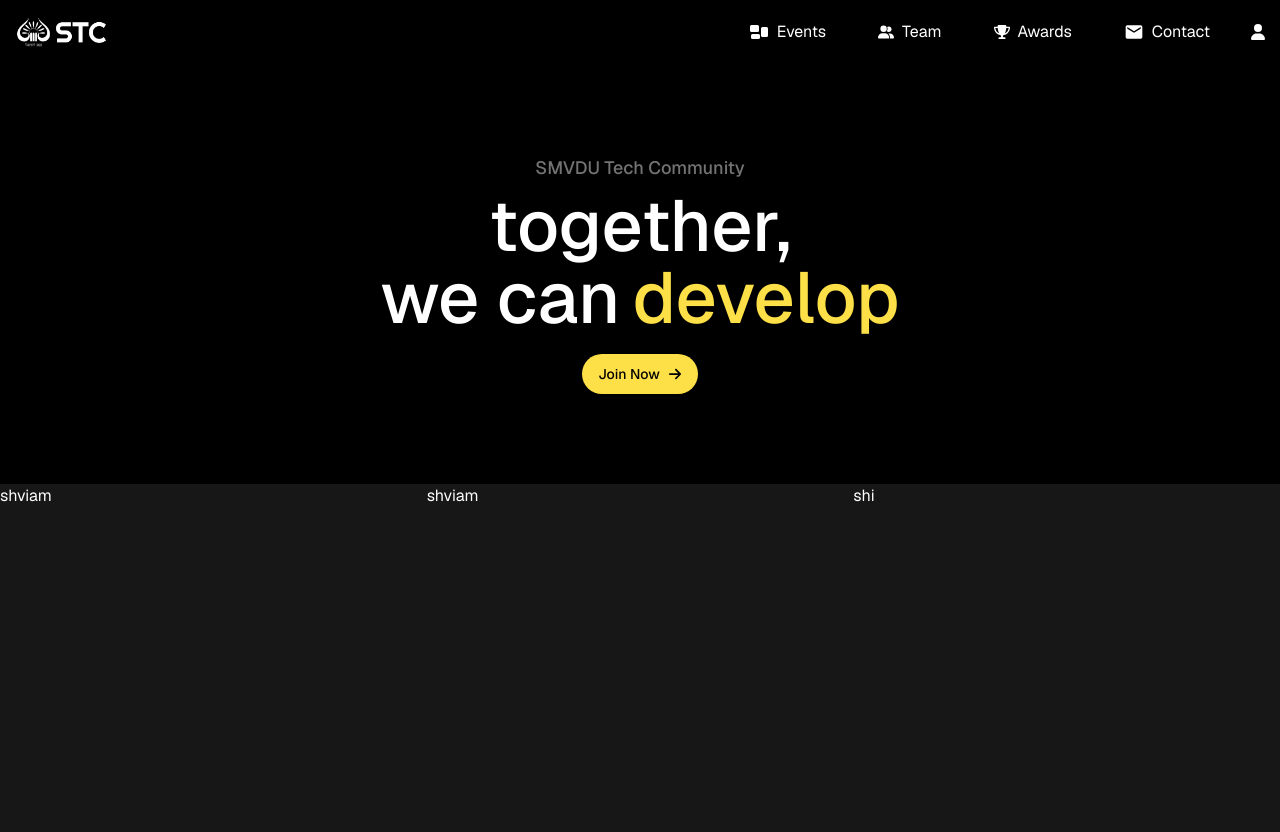
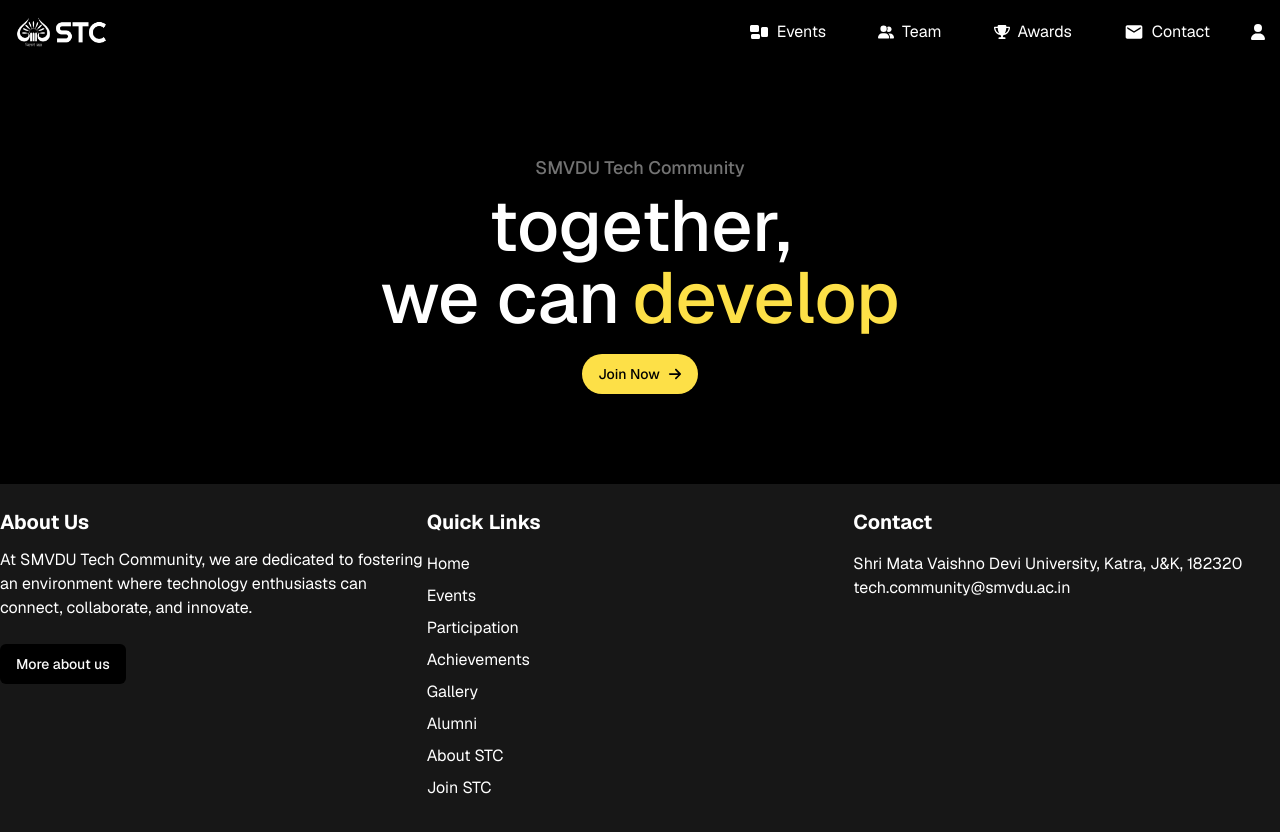
Before and after one commit to adityasays/stc-website, a Next.js app: page / in a window 1280 px wide. Shown: the top 832 px of the page. Built offline with nearby package versions, Linux system fonts and the light colour scheme.

Commit message:
footer draft 1 done, links need to be updated

```diff
--- a/src/components/global/Footer.tsx
+++ b/src/components/global/Footer.tsx
@@ -1,12 +1,59 @@
+import Link from 'next/link';
+import React from 'react';
+import { Button } from '../ui/button';
+
 export default function Footer() {
   return (
-    <footer className="min-h-96 w-full bg-neutral-900 text-white">
+    <footer className="min-h-96 w-full bg-neutral-900 text-white py-6">
       <section className="mx-auto max-w-7xl">
         <div></div>
         <div className="grid grid-cols-1 md:grid-cols-3">
-          <div>shviam</div>
-          <div>shviam</div>
-          <div>shi</div>
+          <div className=''>
+            <h3 className="text-xl font-bold">About Us</h3>
+            <p className='py-3'>
+              At SMVDU Tech Community, we are dedicated to fostering an environment
+              where technology enthusiasts can connect, collaborate, and innovate.
+            </p>
+            <div className='py-3'>
+
+            <Button className='bg-black'>More about us</Button>
+            </div>
+          </div>
+          <div>
+            <h3 className="text-xl font-bold mb-4">Quick Links</h3>
+            <ul className='space-y-2'>
+              <li><Link href="/">Home</Link></li>
+              <li><Link href="/events">Events</Link></li>
+              <li><Link href="/participation">Participation</Link></li>
+              <li><Link href="/achievements">Achievements</Link></li>
+              <li><Link href="/gallery">Gallery</Link></li>
+              <li><Link href="/alumni">Alumni</Link></li>
+              <li><Link href="/about-stc">About STC</Link></li>
+              <li><Link href="/join-stc">Join STC</Link></li>
+            </ul>
+          </div>
+          <div>
+            <h3 className="text-xl font-bold mb-4">Contact</h3>
+            <p>Shri Mata Vaishno Devi University, Katra, J&K, 182320</p>
+            <p>tech.community@smvdu.ac.in</p>
+            <ul className="flex space-x-4 mt-4">
+              <li>
+                <Link href="https://www.linkedin.com/in/your-linkedin-profile">
+                  <i className="fa fa-linkedin"></i>
+                </Link>
+              </li>
+              <li>
+                <Link href="https://www.instagram.com/your-instagram-profile">
+                  <i className="fa fa-instagram"></i>
+                </Link>
+              </li>
+              <li>
+                <Link href="https://www.youtube.com/channel/your-youtube-channel">
+                  <i className="fa fa-youtube"></i>
+                </Link>
+              </li>
+            </ul>
+          </div>
         </div>
         <div></div>
       </section>
```
